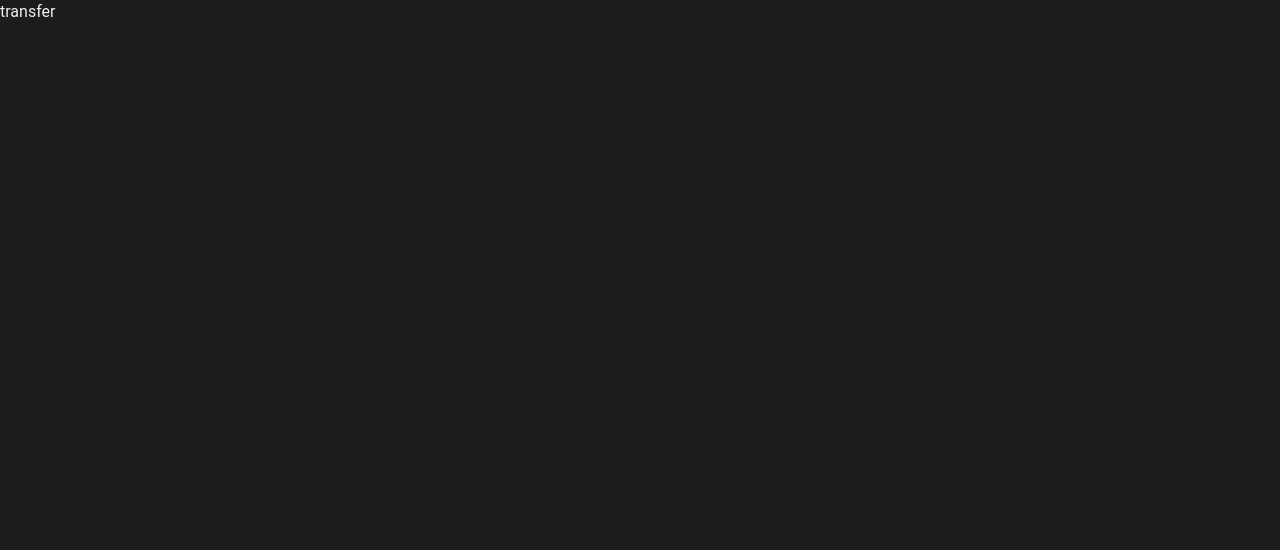
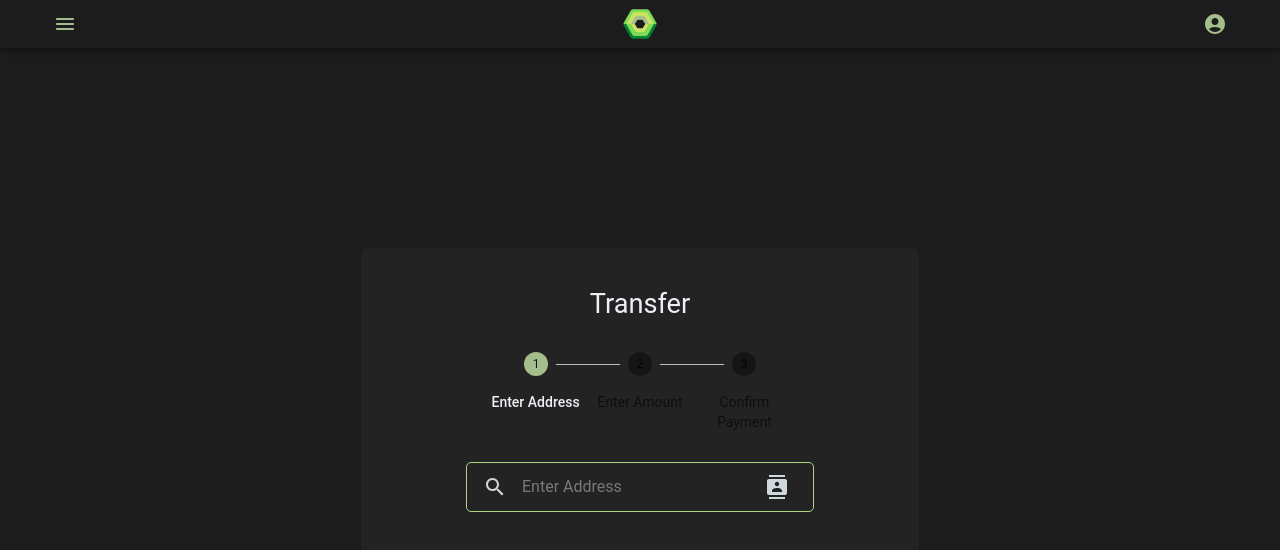
Before and after one commit to nyxfor13days/ctcoin-portal, a React (Create React App) app: page /transfer in a window 1280 px wide. Shown: the top 550 px of the page. Built offline with nearby package versions, Linux system fonts and the light colour scheme.

Commit message:
working on Transfers

```diff
--- a/src/App.js
+++ b/src/App.js
@@ -6,6 +6,7 @@ import { theme } from './theme';
 import Home from './pages/Home';
 import Dashboard from './pages/Dashboard';
 import NotFound from './pages/NotFound';
+import Transfer from './pages/Transfer';
 
 const App = () => {
 	return (
@@ -15,7 +16,7 @@ const App = () => {
 				<Routes>
 					<Route path='/' element={<Home />} />
 					<Route path='/dashboard' element={<Dashboard />} />
-					<Route path='/transfer' element={<div>transfer</div>} />
+					<Route path='/transfer' element={<Transfer />} />
 					<Route path='/convert' element={<div>convert</div>} />
 					<Route path='/buy' element={<div>buy</div>} />
 					<Route
--- /dev/null
+++ b/src/components/EnterAddress.js
@@ -0,0 +1,45 @@
+import React from 'react';
+import {
+	Stepper,
+	Step,
+	StepLabel,
+	Stack,
+	InputBase,
+	colors,
+	IconButton,
+} from '@mui/material';
+import { Search, Contacts } from '@mui/icons-material';
+
+const EnterAddress = () => {
+	const steps = ['Enter Address', 'Enter Amount', 'Confirm Payment'];
+
+	return (
+		<Stack direction='column' alignItems='center' spacing={2}>
+			<Stepper activeStep={0} alternativeLabel sx={{ width: '90%' }}>
+				{steps.map((label) => (
+					<Step key={label}>
+						<StepLabel>{label}</StepLabel>
+					</Step>
+				))}
+			</Stepper>
+
+			<Stack
+				direction='row'
+				alignItems='center'
+				spacing={1}
+				sx={{
+					padding: '0.25em 1em',
+					border: '1px solid' + colors.lightGreen[300],
+					borderRadius: 1,
+				}}>
+				<Search sx={{ color: colors.blueGrey[100] }} />
+				<InputBase placeholder='Enter Address' />
+				<IconButton>
+					<Contacts sx={{ color: colors.blueGrey[100] }} />
+				</IconButton>
+			</Stack>
+		</Stack>
+	);
+};
+
+export default EnterAddress;
--- a/src/components/Header.js
+++ b/src/components/Header.js
@@ -76,7 +76,7 @@ const Header = () => {
 							open={openNavigationMenu}
 							onClose={handleNavigationClose}>
 							<MenuItem onClick={handleNavigationClose}>
-								<Link to='/transfer'>
+								<Link to='/dashboard/transfer'>
 									<Stack
 										direction='row'
 										alignItems='center'
--- /dev/null
+++ b/src/pages/Transfer.js
@@ -0,0 +1,50 @@
+import React from 'react';
+import Header from '../components/Header';
+import { Container, Paper, Stack, Grid, Typography } from '@mui/material';
+import EnterAddress from '../components/EnterAddress';
+
+const Transfer = () => {
+	return (
+		<Container maxWidth='lg'>
+			<Header />
+
+			<Stack
+				justifyContent='center'
+				alignItems='center'
+				sx={{
+					height: '100vh',
+				}}>
+				<Paper
+					sx={{
+						padding: '2.5em',
+					}}>
+					<Stack justifyContent='center' alignItems='center'>
+						<Grid
+							container
+							justifyContent='center'
+							alignItems='center'
+							spacing={2}>
+							<Grid item xs={12}>
+								<Stack
+									direction='column'
+									justifyContent='center'
+									alignItems='center'
+									spacing={2}>
+									<Typography variant='h4'>
+										Transfer
+									</Typography>
+								</Stack>
+							</Grid>
+
+							<Grid item={12}>
+								<EnterAddress />
+							</Grid>
+						</Grid>
+					</Stack>
+				</Paper>
+			</Stack>
+		</Container>
+	);
+};
+
+export default Transfer;
```
